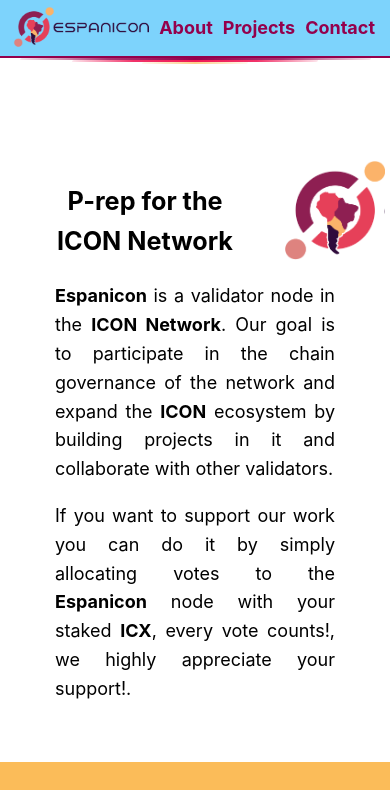
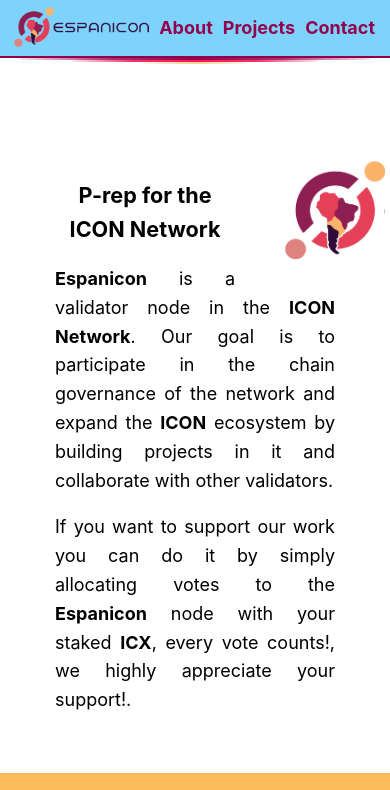
Before and after one commit to FidelVe/espanicon.team, a Next.js app: page / in a window 390 px wide. Shown: the top 790 px of the page. Built offline with nearby package versions, Linux system fonts and the light colour scheme.

Commit message:
fixed font sizes and text alignment for smaller devices

```diff
--- a/styles/layout.module.css
+++ b/styles/layout.module.css
@@ -189,26 +189,25 @@
     rgba(251, 188, 89, 0.1) 100%
   );
 }
-
 /* X-Small devices (portrait phones, less than 576px) */
-/* No media query for `xs` since this is the default in Bootstrap */
-
-/* Small devices (landscape phones, 576px and up) */
-/* @media (min-width: 576px) { */
-/* } */
-
-/* Medium devices (tablets, 768px and up) */
-@media (min-width: 768px) {
+@media (max-width: 575.98px) {
+  .main h1,
+  .main h2 {
+    font-size: 1.2rem;
+    text-align: center;
+  }
 }
-
-/* Large devices (desktops, 992px and up) */
-@media (min-width: 992px) {
+/* Small devices (landscape phones, less than 768px) */
+@media (max-width: 767.98px) {
 }
-
-/* X-Large devices (large desktops, 1200px and up) */
-@media (min-width: 1200px) {
+/* Medium devices (tablets, less than 992px) */
+@media (max-width: 991.98px) {
 }
-
-/* XX-Large devices (larger desktops, 1400px and up) */
-@media (min-width: 1400px) {
+/* Large devices (desktops, less than 1200px) */
+@media (max-width: 1199.98px) {
 }
+/* X-Large devices (large desktops, less than 1400px) */
+@media (max-width: 1399.98px) {
+}
+/* XX-Large devices (larger desktops) */
+/* No media query since the xxl breakpoint has no upper bound on its width */
```
